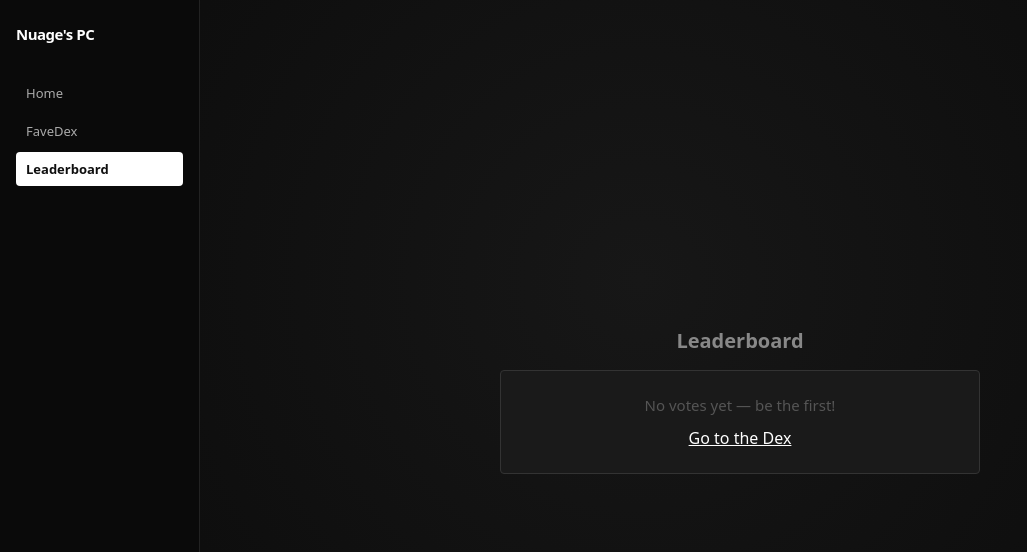
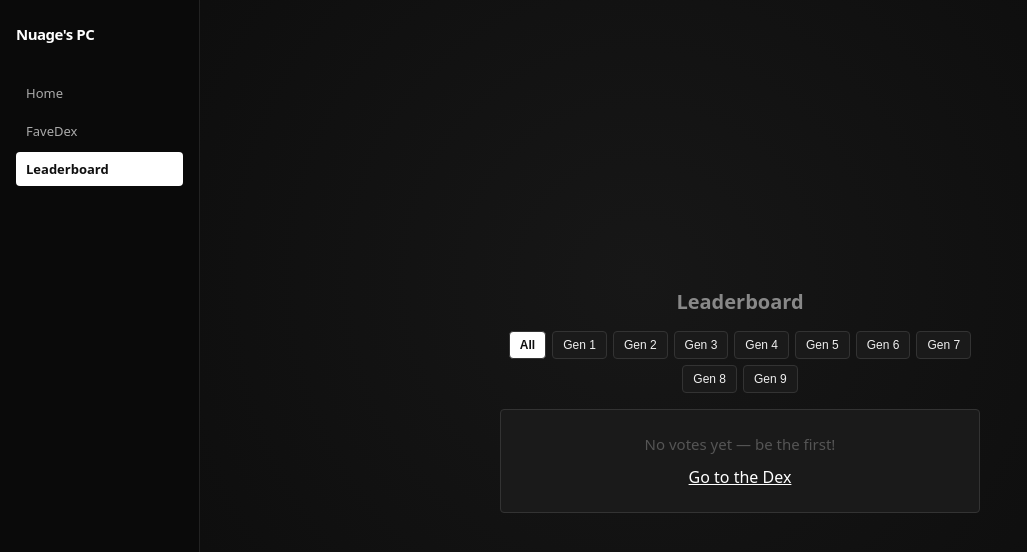
Before and after one commit to nuageuk/FaveDex, a React (Vite) app: page /results in a window 1280 px wide. Shown: the top 552 px of the page, without its empty margins (0-1027 px from the left). Built offline with nearby package versions, Linux system fonts and the light colour scheme; what bad-words would draw is missing.

Commit message:
feat: generation filter on leaderboard

```diff
--- a/src/pages/Results.jsx
+++ b/src/pages/Results.jsx
@@ -1,7 +1,25 @@
+import { useState } from 'react'
 import { Link } from 'react-router-dom'
 import '../App.css'
 
 const VOTE_KEY = 'favedex_vote'
+
+const GENERATION_RANGES = [
+  [1, 151],
+  [152, 251],
+  [252, 386],
+  [387, 493],
+  [494, 649],
+  [650, 721],
+  [722, 809],
+  [810, 905],
+  [906, 1025],
+]
+
+function getGeneration(id) {
+  const index = GENERATION_RANGES.findIndex(([start, end]) => id >= start && id <= end)
+  return index === -1 ? null : index + 1
+}
 
 function capitalize(name) {
   if (typeof name !== 'string' || name.length === 0) return ''
@@ -47,7 +65,12 @@ function aggregateVotes(votes) {
 }
 
 export default function Results() {
+  const [selectedGen, setSelectedGen] = useState('all')
   const leaderboard = aggregateVotes(loadVotes())
+  const filteredLeaderboard =
+    selectedGen === 'all'
+      ? leaderboard
+      : leaderboard.filter((entry) => getGeneration(entry.pokemonId) === selectedGen)
 
   return (
     <div
@@ -64,7 +87,36 @@ export default function Results() {
           Leaderboard
         </h1>
 
-        {leaderboard.length === 0 ? (
+        <div
+          style={{
+            display: 'flex',
+            flexWrap: 'wrap',
+            gap: '6px',
+            marginBottom: '16px',
+            justifyContent: 'center',
+          }}
+        >
+          {['all', 1, 2, 3, 4, 5, 6, 7, 8, 9].map((gen) => (
+            <button
+              key={gen}
+              onClick={() => setSelectedGen(gen)}
+              style={{
+                padding: '6px 10px',
+                background: selectedGen === gen ? '#fff' : '#1a1a1a',
+                color: selectedGen === gen ? '#0f0f0f' : '#f0f0f0',
+                border: '1px solid #333',
+                borderRadius: '4px',
+                fontSize: '12px',
+                fontWeight: selectedGen === gen ? 700 : 400,
+                cursor: 'pointer',
+              }}
+            >
+              {gen === 'all' ? 'All' : `Gen ${gen}`}
+            </button>
+          ))}
+        </div>
+
+        {filteredLeaderboard.length === 0 ? (
           <div
             style={{
               background: '#1a1a1a',
@@ -75,7 +127,9 @@ export default function Results() {
               color: '#888',
             }}
           >
-            <p style={{ marginBottom: '12px' }}>No votes yet — be the first!</p>
+            <p style={{ marginBottom: '12px' }}>
+              {leaderboard.length === 0 ? 'No votes yet — be the first!' : 'No votes for this generation yet.'}
+            </p>
             <Link to="/dex" style={{ color: '#fff' }}>
               Go to the Dex
             </Link>
@@ -91,7 +145,7 @@ export default function Results() {
               gap: '8px',
             }}
           >
-            {leaderboard.map((entry) => (
+            {filteredLeaderboard.map((entry) => (
               <li
                 key={entry.pokemonId}
                 style={{
```
